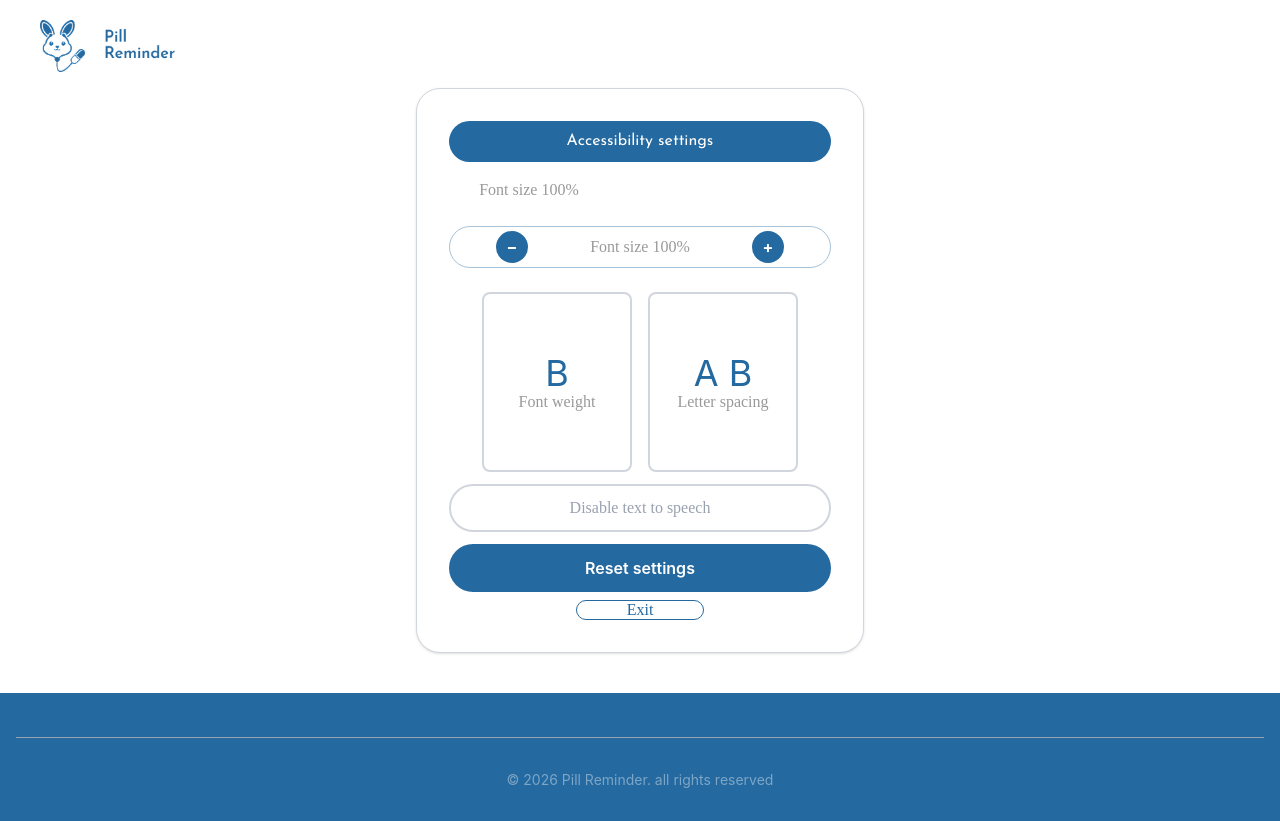
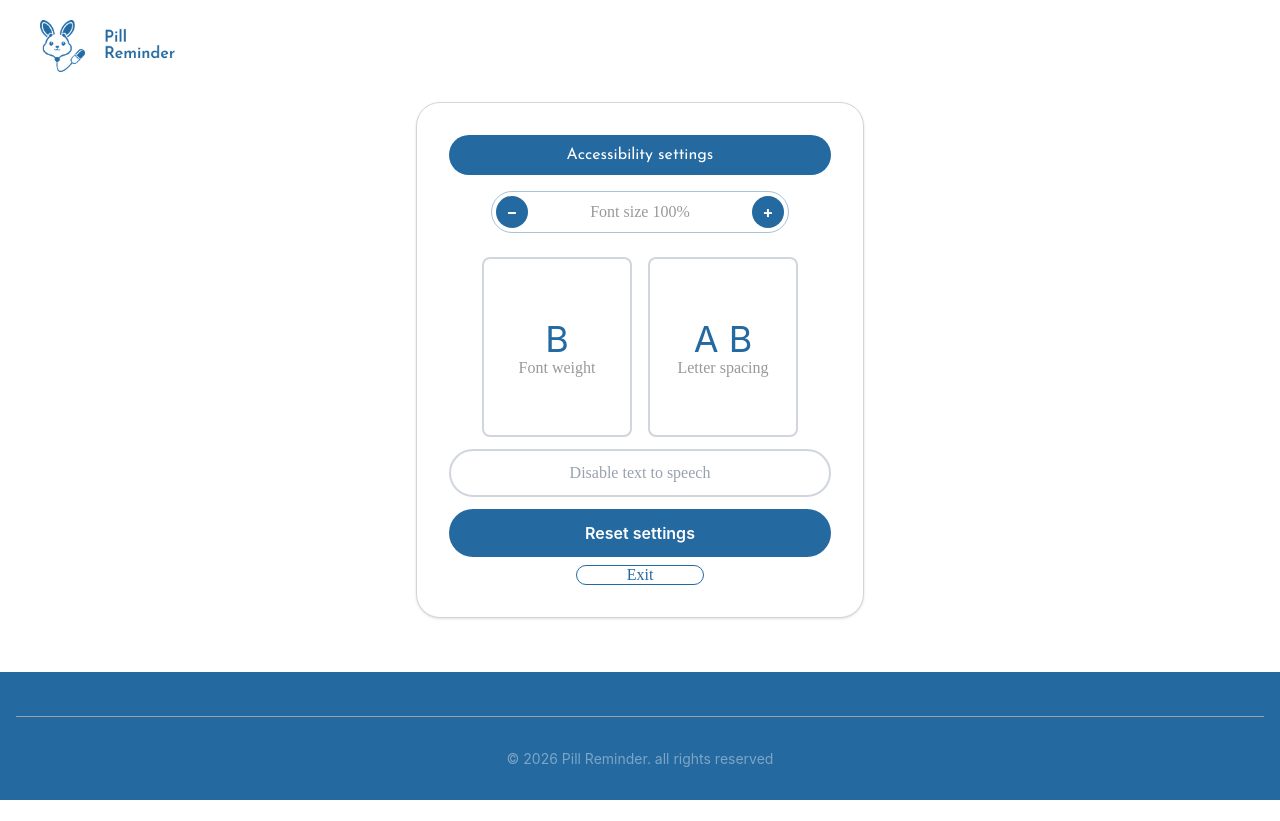
Before and after one commit to britny123/PR-Frontend, a React (Vite) app: page /accessibility in a window 1280 px wide. After the commit the page ends 800 px from the top, so only its background shows below. Built offline with nearby package versions, Linux system fonts and the light colour scheme; a web font is replaced by a local one.

Commit message:
Ajustes a accesibilidad y funcionalidad al speech

```diff
--- a/src/components/accesibilityPage/AccessibilityCard.tsx
+++ b/src/components/accesibilityPage/AccessibilityCard.tsx
@@ -3,7 +3,7 @@ import ButtonSmall from "../reusableComponents/SmallButton";
 import FontSettings from "./FontSettings";
 import AccessibilityToggle from "./AccessibilityToggle";
 
-import { useState, useEffect } from "react";
+import { useState, useEffect} from "react";
 import { useNavigate } from "react-router-dom";
 
 import {
@@ -18,24 +18,12 @@ import {
 export default function AccessibilityCard() {
 
   const navigate = useNavigate();
+  const initialSettings = getAccessibilitySettings();
 
-  const [fontSize, setFontSize] = useState(100);
-  const [fontWeight, setFontWeight] = useState(false);
-  const [letterSpacing, setLetterSpacing] = useState(false);
-  const [textToSpeech, setTextToSpeech] = useState(false);
-
-  useEffect(() => {
-
-    const settings = getAccessibilitySettings();
-
-    setFontSize(settings.fontSize);
-    setFontWeight(settings.fontWeight);
-    setLetterSpacing(settings.letterSpacing);
-    setTextToSpeech(settings.textToSpeech);
-
-    applyAccessibilitySettings(settings);
-
-  }, []);
+const [fontSize, setFontSize] = useState(initialSettings.fontSize);
+const [fontWeight, setFontWeight] = useState(initialSettings.fontWeight);
+const [letterSpacing, setLetterSpacing] = useState(initialSettings.letterSpacing);
+const [textToSpeech, setTextToSpeech] = useState(initialSettings.textToSpeech);
 
   useEffect(() => {
 
@@ -45,6 +33,8 @@ export default function AccessibilityCard() {
       letterSpacing,
       textToSpeech
     };
+
+
 
     saveAccessibilitySettings(settings);
     applyAccessibilitySettings(settings);
--- a/src/components/accesibilityPage/AccessibilityToggle.tsx
+++ b/src/components/accesibilityPage/AccessibilityToggle.tsx
@@ -10,7 +10,7 @@ export default function AccessibilityToggle({ textToSpeech, onTextToSpeechChange
   return (
     <div className="w-full flex items-center justify-center">
       <button
-        onClick={() => onTextToSpeechChange(!textToSpeech)}
+      onClick={() => onTextToSpeechChange(!textToSpeech)}
         className={`w-full min-h-12 cursor-pointer px-10 py-2 rounded-full paragraph transition-all border-2 ${
           textToSpeech
             ? "bg-blue text-gray-400 border-blue"
--- a/src/components/accesibilityPage/FontSettings.tsx
+++ b/src/components/accesibilityPage/FontSettings.tsx
@@ -19,8 +19,8 @@ export default function FontSettings({
   onLetterSpacingChange,
 }: FontSettingsProps) {
   return (
-    <div className="w-full space-y-6">
-      <p className="opacity-40 paragraph w-40 text-center">Font size {fontSize}%</p>
+    <div className="w-full space-y-6 flex flex-col items-center">
+      {/* <p className="opacity-40 paragraph text-center">Font size {fontSize}%</p>*/}
 
       {/* Font Size Control */}
       <div className="space-y-2">
--- a/src/components/accesibilityPage/textToSpeech.ts
+++ b/src/components/accesibilityPage/textToSpeech.ts
@@ -1,6 +1,8 @@
 import { getAccessibilitySettings } from "../../services/accessibilityService";
 
 export const speak = (text: string): void => {
+
+    console.log("SPEAK EJECUTADO");
 
     const settings = getAccessibilitySettings();
 
--- a/src/components/homePage/Home.tsx
+++ b/src/components/homePage/Home.tsx
@@ -8,6 +8,8 @@ import UserInfoPanel from "../homePage/UserInfoPanel";
 import { useEffect, useState } from "react";
 import { getProfile } from "../../services/profileService";
 import NotificationManager from "../homePage/NotificationManager";
+import { speak } from "../accesibilityPage/textToSpeech";
+import { getAccessibilitySettings } from "../../services/accessibilityService";
 
 //por ahorita para probar la notificación
 import { medicinesPrueba } from "./medecineData";
@@ -49,6 +51,18 @@ export default function Home() {
     loadMedicines();
   }, []);
 
+  useEffect(() => {
+
+  const settings = getAccessibilitySettings();
+
+  if (settings.textToSpeech) {
+    speak(
+      "Welcome to the home page. Move the mouse over any section to hear information."
+    );
+  }
+
+}, []);
+
   const filteredMedicines = medicines.filter((medicine) =>
     medicine.name.toLowerCase().includes(search.toLowerCase())
   );
@@ -89,10 +103,12 @@ medicines.forEach((medicine) => {
         <div className="flex-1 px-3 pb-4 min-h-0 md:px-6 md:pb-6">
           <div className="w-full h-full bg-gray-100 rounded-2xl overflow-hidden md:rounded-tl-3xl md:rounded-bl-3xl">
             <div className="p-4 md:p-6 md:mt-6">
-              <MedicineSection medicines={filteredMedicines} />
-              <div className="mt-7 md:pl-18">
-                <MedicineCalendar  medicineDays={medicineDays} />
-              </div>
+              <div onMouseEnter={() =>speak("Medicine list")}>
+                <MedicineSection medicines={filteredMedicines} />
+                  </div>
+              <div className="mt-7 md:pl-18" onMouseEnter={() => speak("Medication calendar")}>
+                <MedicineCalendar medicineDays={medicineDays} />
+                  </div>
             </div>
           </div>
 
--- a/src/main.tsx
+++ b/src/main.tsx
@@ -9,7 +9,7 @@ import {
 
 import {
   applyAccessibilitySettings
-} from "./components/accesibilityPage/AccessibilityUtils.ts";
+} from "./components/accesibilityPage/accessibilityUtils.ts";
 
 applyAccessibilitySettings(
   getAccessibilitySettings()
```
Also changed, not shown: src/index.css (+0 -16 lines).
